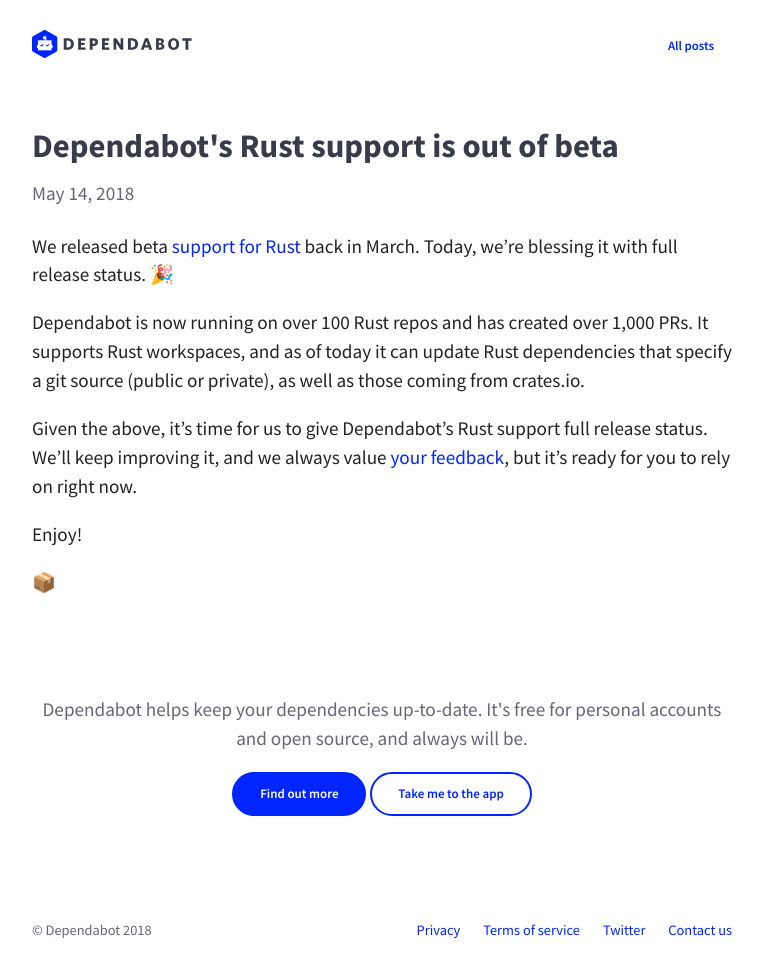
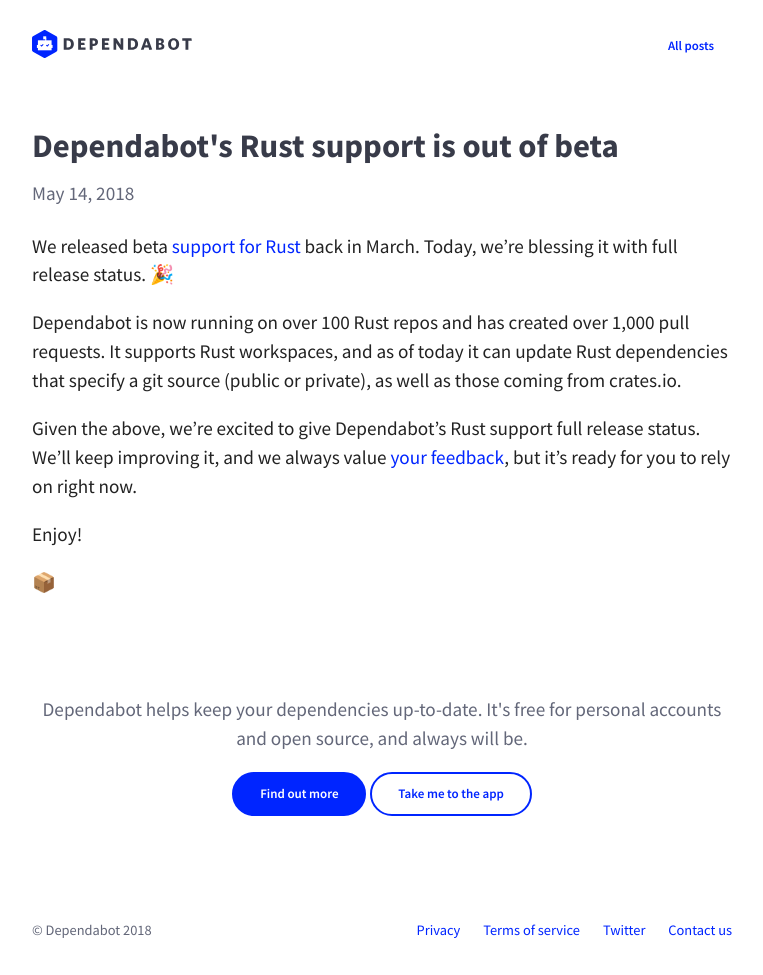
Before and after one commit to desenvolvedorIcotrade/App.bot, a Jekyll site: the page built from blog/_posts/2018-05-14-rust-support-is-out-of-beta.md, in a window 1280 px wide. Shown: the whole page, without its empty margins (258-1021 px from the left). Built offline with Jekyll 4.4.1, drawn with Linux system fonts in a browser that asks for light colours; nearby versions of some CDN libraries.

Commit message:
Wordsmith

```diff
--- a/blog/_posts/2018-05-14-rust-support-is-out-of-beta.md
+++ b/blog/_posts/2018-05-14-rust-support-is-out-of-beta.md
@@ -7,12 +7,12 @@
 We released beta [support for Rust][release-post] back in March. Today,
 we're blessing it with full release status. 🎉
 
-Dependabot is now running on over 100 Rust repos and has created over 1,000 PRs.
-It supports Rust workspaces, and as of today it can update Rust dependencies
-that specify a git source (public or private), as well as those coming from
-crates.io.
+Dependabot is now running on over 100 Rust repos and has created over 1,000 pull
+requests. It supports Rust workspaces, and as of today it can update Rust
+dependencies that specify a git source (public or private), as well as those
+coming from crates.io.
 
-Given the above, it's time for us to give Dependabot's Rust support full
+Given the above, we're excited to give Dependabot's Rust support full
 release status. We'll keep improving it, and we always value
 [your feedback][feedback-link], but it's ready for you to rely on right now.
 
```
